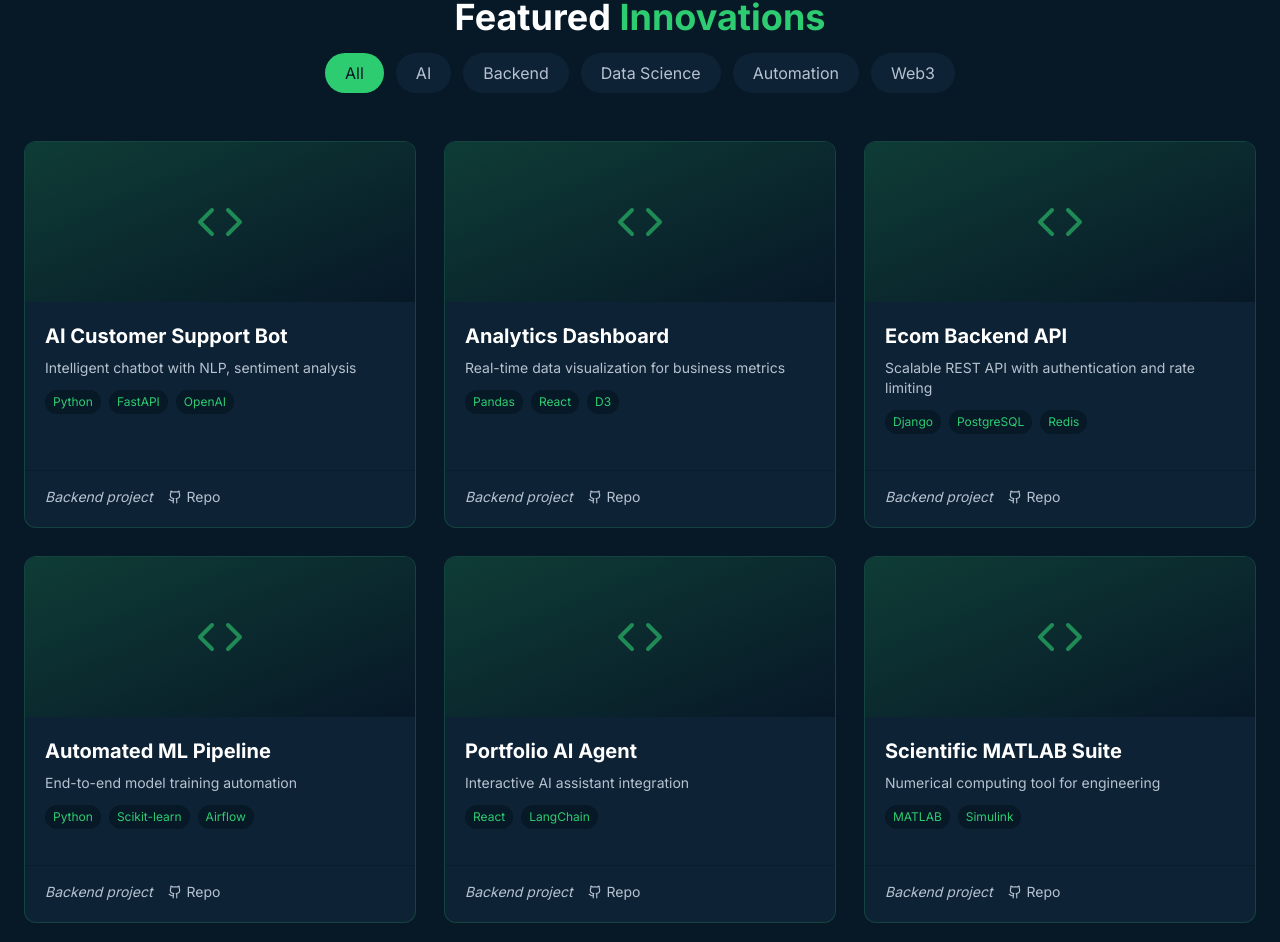
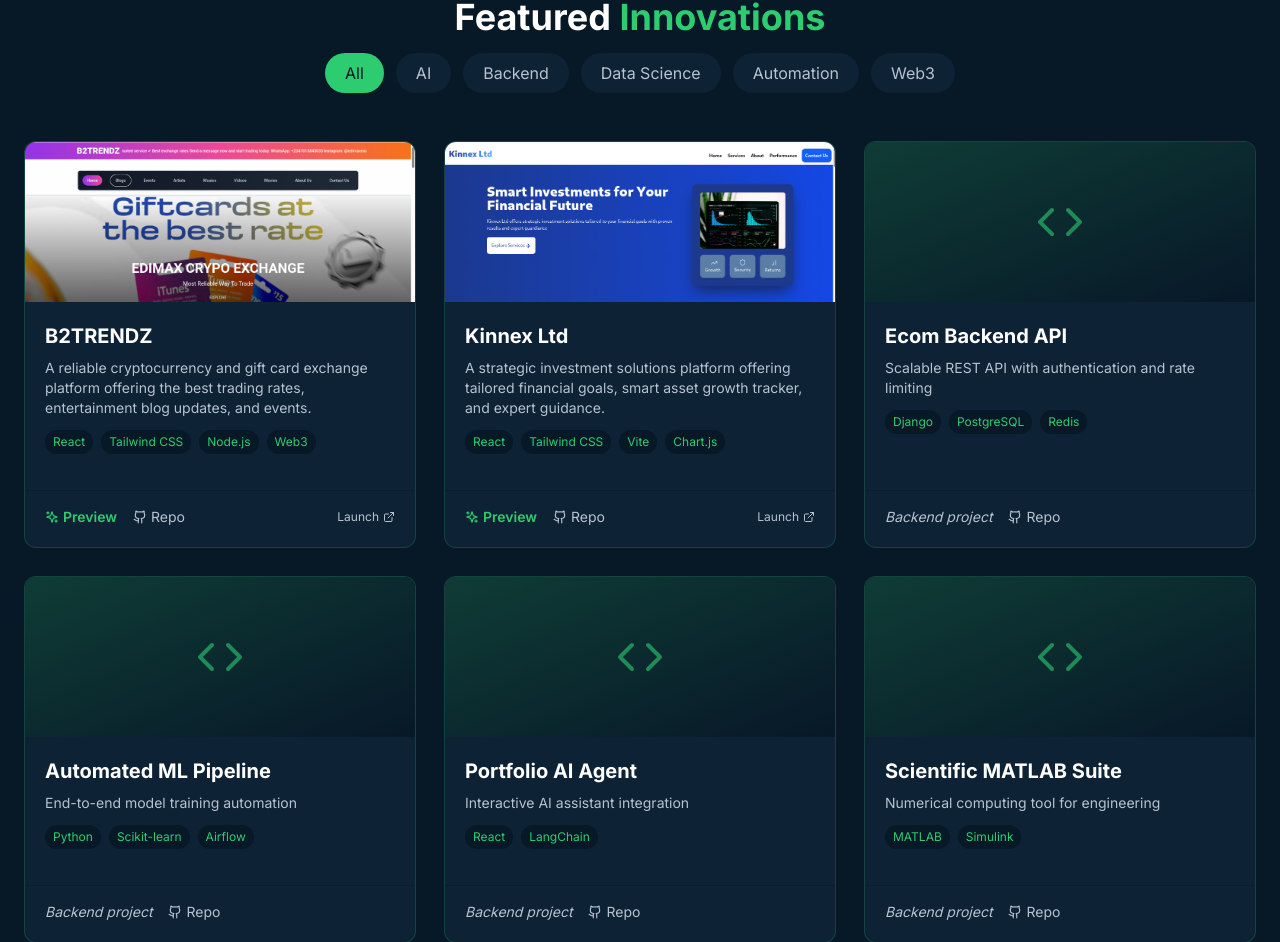
Before and after one commit to Ezekd0/Portfolio, a React (Vite) app: page / in a window 1280 px wide. Shown: the part 3648-4590 px from the top of the page. Built offline with nearby package versions, Linux system fonts and the light colour scheme.

Commit message:
feat: add B2TRENDZ and Kinnex Ltd real projects, updating card images and chatbot response rules

```diff
--- a/api/chat.js
+++ b/api/chat.js
@@ -19,7 +19,7 @@
 - Certifications: Certified in UI/UX, Python, and Automation from Coursera.
 - Location: Based in Uyo, Nigeria.
 - Tech Stack: Python, R, FastAPI, Flask, Django, MATLAB, Pandas, NumPy, PostgreSQL, MySQL, MongoDB, Git, Linux, JavaScript, Tailwind CSS.
-- Key Achievements: 28+ projects completed, 12+ AI bots built, 4150+ coding hours. Developed the platforms for Ibom Blockchain Xperience (https://www.ibomblockchain.com/) and Thought Starters (https://dailystarters.org/).
+- Key Achievements: 28+ projects completed, 12+ AI bots built, 4150+ coding hours. Developed the platforms for Ibom Blockchain Xperience (https://www.ibomblockchain.com/), Thought Starters (https://dailystarters.org/), B2TRENDZ (https://www.b2trendz.com/), and Kinnex Ltd (https://kinnex-rho.vercel.app/).
 - GitHub: https://github.com/Ezekd0
 - Phone: 08107989032, 07065888167
 
--- a/src/components/Chatbot.jsx
+++ b/src/components/Chatbot.jsx
@@ -49,15 +49,20 @@
       scrollToProjects();
       return "Filtering AI projects! See the latest AI bots & assistants in the projects grid.";
     }
-    if (lower.includes('web3') || lower.includes('blockchain') || lower.includes('ibom')) {
+    if (lower.includes('web3') || lower.includes('blockchain') || lower.includes('ibom') || lower.includes('b2trendz') || lower.includes('edimax') || lower.includes('crypto')) {
       setActiveFilter('Web3');
       scrollToProjects();
-      return "Showing Web3 and blockchain projects, including the Ibom Blockchain Xperience! Check the projects section.";
+      return "Showing Web3 and blockchain projects, including the Ibom Blockchain Xperience and B2TRENDZ! Check the projects section.";
     }
     if (lower.includes('thought starters') || lower.includes('dailystarters') || lower.includes('devotion') || lower.includes('bible')) {
       setActiveFilter('Backend');
       scrollToProjects();
       return "Showing the Thought Starters devotion platform! Check the projects section.";
+    }
+    if (lower.includes('kinnex') || lower.includes('investment') || lower.includes('smart investments')) {
+      setActiveFilter('Backend');
+      scrollToProjects();
+      return "Showing the Kinnex Ltd investment platform! Check the projects section.";
     }
     if (lower.includes('resume')) {
       return "You can download Victor's resume from the Hero section (Download Resume button).";
--- a/src/components/Projects.jsx
+++ b/src/components/Projects.jsx
@@ -4,8 +4,8 @@
 import { ProjectFilterContext } from '../App';
 
 const projectsData = [
-  { id:1, title:'AI Customer Support Bot', desc:'Intelligent chatbot with NLP, sentiment analysis', tech:['Python','FastAPI','OpenAI'], category:'AI', demo:'#', github:'https://github.com/Ezekd0' },
-  { id:2, title:'Analytics Dashboard', desc:'Real-time data visualization for business metrics', tech:['Pandas','React','D3'], category:'Data Science', demo:'#', github:'https://github.com/Ezekd0' },
+  { id:1, title:'B2TRENDZ', desc:'A reliable cryptocurrency and gift card exchange platform offering the best trading rates, entertainment blog updates, and events.', tech:['React','Tailwind CSS','Node.js','Web3'], category:'Web3', demo:'https://www.b2trendz.com/', github:'https://github.com/Ezekd0', image:'/b2trendz.png' },
+  { id:2, title:'Kinnex Ltd', desc:'A strategic investment solutions platform offering tailored financial goals, smart asset growth tracker, and expert guidance.', tech:['React','Tailwind CSS','Vite','Chart.js'], category:'Backend', demo:'https://kinnex-rho.vercel.app/', github:'https://github.com/Ezekd0', image:'/kinnex.png' },
   { id:3, title:'Ecom Backend API', desc:'Scalable REST API with authentication and rate limiting', tech:['Django','PostgreSQL','Redis'], category:'Backend', demo:'#', github:'https://github.com/Ezekd0' },
   { id:4, title:'Automated ML Pipeline', desc:'End-to-end model training automation', tech:['Python','Scikit-learn','Airflow'], category:'Automation', demo:'#', github:'https://github.com/Ezekd0' },
   { id:5, title:'Portfolio AI Agent', desc:'Interactive AI assistant integration', tech:['React','LangChain'], category:'AI', demo:'#', github:'https://github.com/Ezekd0' },
```
Also changed, not shown: public/b2trendz.png (added), public/kinnex.png (added).
